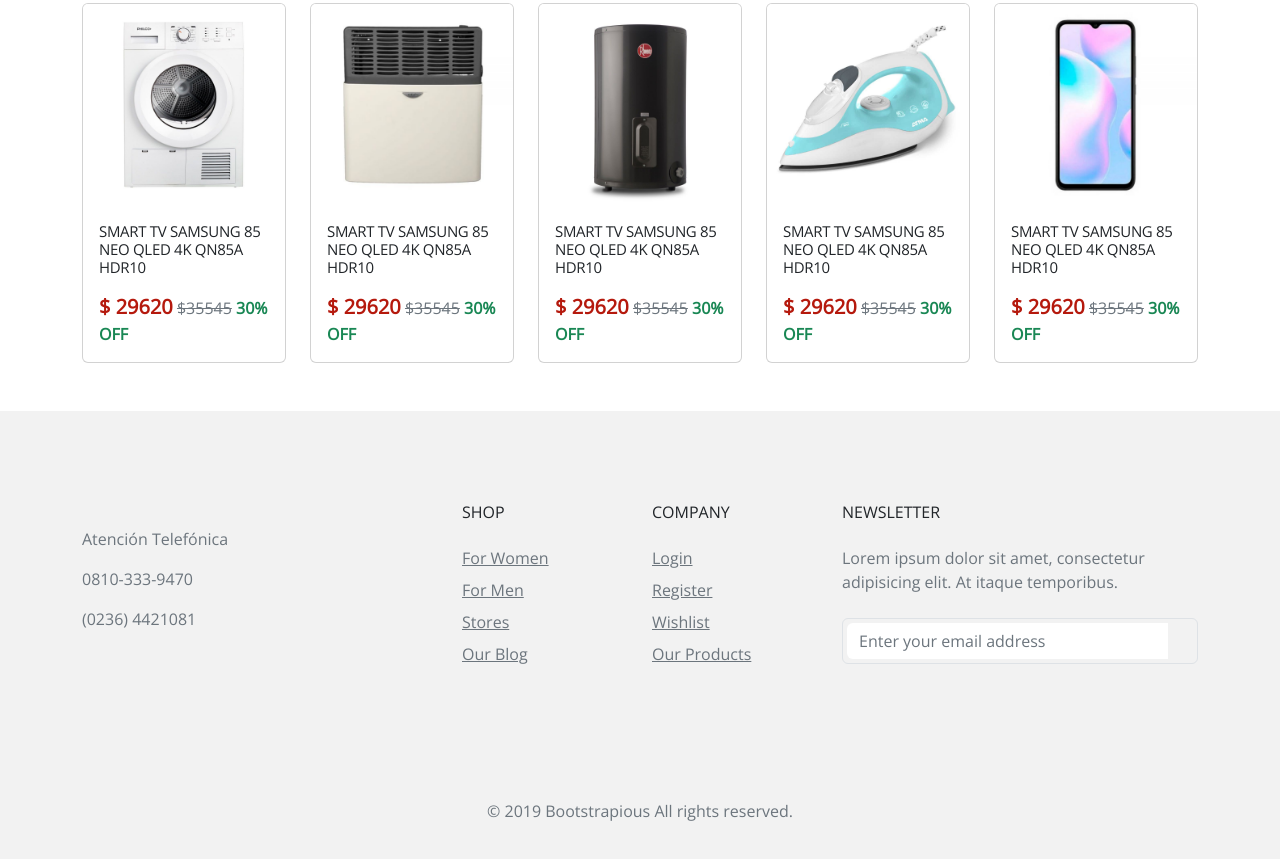
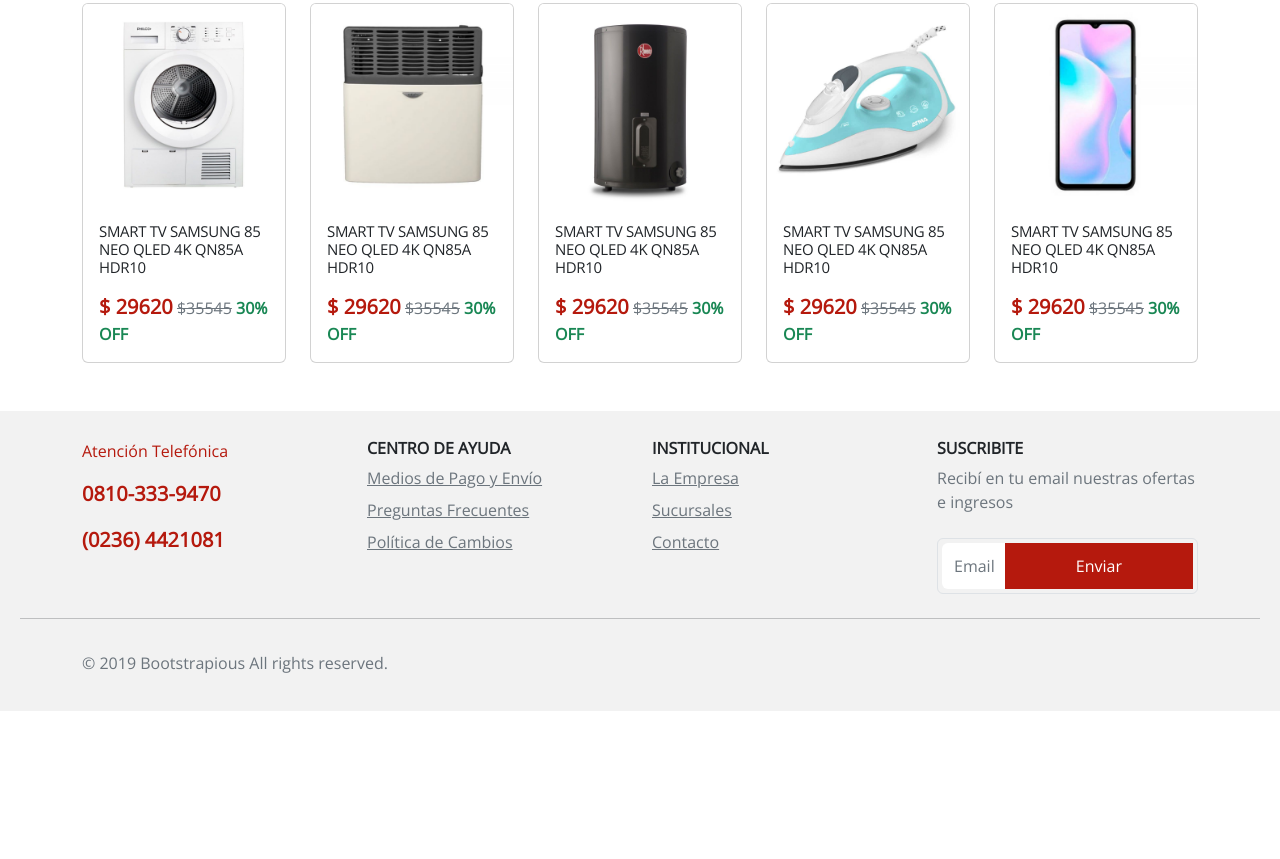
Before and after one commit to VarelaCristianFacundo/DesafioTecnicoFront, a website: page index.html in a window 1280 px wide. Shown: the part 926-1785 px from the top of the page. After the commit the page ends 1637 px from the top, so only its background shows below. Drawn offline with nearby package versions, Linux system fonts and the light colour scheme.

Commit message:
modificacion de estilos de footer

```diff
--- a/css/style.css
+++ b/css/style.css
@@ -1,5 +1,7 @@
+/* ESTILOS PRINCIPALES DE LA PAGINA */
 body {
     font-family: Open Sans;
+    --main-bg-color: #B5190D;
 }
 
 .navLink {
@@ -15,11 +17,11 @@
 }
 
 .navLink:hover {
-    color: #B5190D;
+    color: var(--main-bg-color);
 }
 
 .active {
-    color: #B5190D !important;
+    color: var(--main-bg-color) !important;
     text-decoration: underline;
 }
 
@@ -28,11 +30,11 @@
 }
 
 .bgPrincipal {
-    background-color: #B5190D;
+    background-color: var(--main-bg-color);
 }
 
 .textPrincipal {
-    color: #B5190D !important;
+    color: var(--main-bg-color) !important;
 }
 
 .bgNavLogo {
@@ -44,8 +46,8 @@
 }
 
 .btnAdd {
-    background-color: #B5190D;
-    border-color: #B5190D;
+    background-color: var(--main-bg-color);
+    border-color: var(--main-bg-color);
     color: #FFF;
     border-radius: 0px;
     padding-top: 10px;
--- a/index.html
+++ b/index.html
@@ -210,64 +210,49 @@
 
     <!-- Footer -->
     <footer>
-        <div class="container py-5">
-            <div class="row py-4">
-                <div class="col-lg-4 col-md-6 mb-4 mb-lg-0"><img src="img/logo.png" alt="" width="180" class="mb-3">
-                    <p class="font-italic text-muted">Atención Telefónica</p>
-                    <p class="font-italic text-muted">0810-333-9470</p>
-                    <p class="font-italic text-muted">(0236) 4421081</p>
-                    <ul class="list-inline mt-4">
-                        <li class="list-inline-item"><a href="#" target="_blank" title="twitter"><i
-                                    class="fa fa-twitter"></i></a></li>
-                        <li class="list-inline-item"><a href="#" target="_blank" title="facebook"><i
-                                    class="fa fa-facebook"></i></a></li>
-                        <li class="list-inline-item"><a href="#" target="_blank" title="instagram"><i
-                                    class="fa fa-instagram"></i></a></li>
-                        <li class="list-inline-item"><a href="#" target="_blank" title="pinterest"><i
-                                    class="fa fa-pinterest"></i></a></li>
-                        <li class="list-inline-item"><a href="#" target="_blank" title="vimeo"><i
-                                    class="fa fa-vimeo"></i></a></li>
+        <div class="container">
+            <div class="row py-2">
+                <div class="col-lg-3 col-md-6 mb-4 mb-lg-0">
+                    <p class="textPrincipal fs-6">Atención Telefónica</p>
+                    <p class="textPrincipal fw-bold fs-5">0810-333-9470</p>
+                    <p class="textPrincipal fw-bold fs-5">(0236) 4421081</p>
+                </div>
+                <div class="col-lg-3 col-md-6 mb-4 mb-lg-0">
+                    <h6 class="fw-bold">CENTRO DE AYUDA</h6>
+                    <ul class="list-unstyled mb-0">
+                        <li class="mb-2"><a href="#" class="text-muted">Medios de Pago y Envío</a></li>
+                        <li class="mb-2"><a href="#" class="text-muted">Preguntas Frecuentes</a></li>
+                        <li class="mb-2"><a href="#" class="text-muted">Política de Cambios</a></li>
                     </ul>
                 </div>
-                <div class="col-lg-2 col-md-6 mb-4 mb-lg-0">
-                    <h6 class="text-uppercase font-weight-bold mb-4">Shop</h6>
+                <div class="col-lg-3 col-md-6 mb-4 mb-lg-0">
+                    <h6 class="fw-bold">INSTITUCIONAL</h6>
                     <ul class="list-unstyled mb-0">
-                        <li class="mb-2"><a href="#" class="text-muted">For Women</a></li>
-                        <li class="mb-2"><a href="#" class="text-muted">For Men</a></li>
-                        <li class="mb-2"><a href="#" class="text-muted">Stores</a></li>
-                        <li class="mb-2"><a href="#" class="text-muted">Our Blog</a></li>
+                        <li class="mb-2"><a href="#" class="text-muted">La Empresa</a></li>
+                        <li class="mb-2"><a href="#" class="text-muted">Sucursales</a></li>
+                        <li class="mb-2"><a href="#" class="text-muted">Contacto</a></li>
                     </ul>
                 </div>
-                <div class="col-lg-2 col-md-6 mb-4 mb-lg-0">
-                    <h6 class="text-uppercase font-weight-bold mb-4">Company</h6>
-                    <ul class="list-unstyled mb-0">
-                        <li class="mb-2"><a href="#" class="text-muted">Login</a></li>
-                        <li class="mb-2"><a href="#" class="text-muted">Register</a></li>
-                        <li class="mb-2"><a href="#" class="text-muted">Wishlist</a></li>
-                        <li class="mb-2"><a href="#" class="text-muted">Our Products</a></li>
-                    </ul>
-                </div>
-                <div class="col-lg-4 col-md-6 mb-lg-0">
-                    <h6 class="text-uppercase font-weight-bold mb-4">Newsletter</h6>
-                    <p class="text-muted mb-4">Lorem ipsum dolor sit amet, consectetur adipisicing elit. At itaque
-                        temporibus.</p>
+                <div class="col-lg-3 col-md-6 mb-lg-0">
+                    <h6 class="fw-bold">SUSCRIBITE</h6>
+                    <p class="text-muted mb-4">Recibí en tu email nuestras ofertas e ingresos</p>
                     <div class="p-1 rounded border">
                         <div class="input-group">
-                            <input type="email" placeholder="Enter your email address" aria-describedby="button-addon1"
+                            <input type="email" placeholder="Email" aria-describedby="button-addon1"
                                 class="form-control border-0 shadow-0">
                             <div class="input-group-append">
-                                <button id="button-addon1" type="submit" class="btn btn-link"><i
-                                        class="fa fa-paper-plane"></i></button>
+                                <button id="button-addon1" type="submit" class="btn btnAdd bgPrincipal">Enviar</button>
                             </div>
                         </div>
                     </div>
                 </div>
             </div>
         </div>
+        <hr>
 
         <!-- Copyrights -->
-        <div class="py-4">
-            <div class="container text-center">
+        <div class="py-2">
+            <div class="container text-start">
                 <p class="text-muted mb-0 py-2">© 2019 Bootstrapious All rights reserved.</p>
             </div>
         </div>
```
